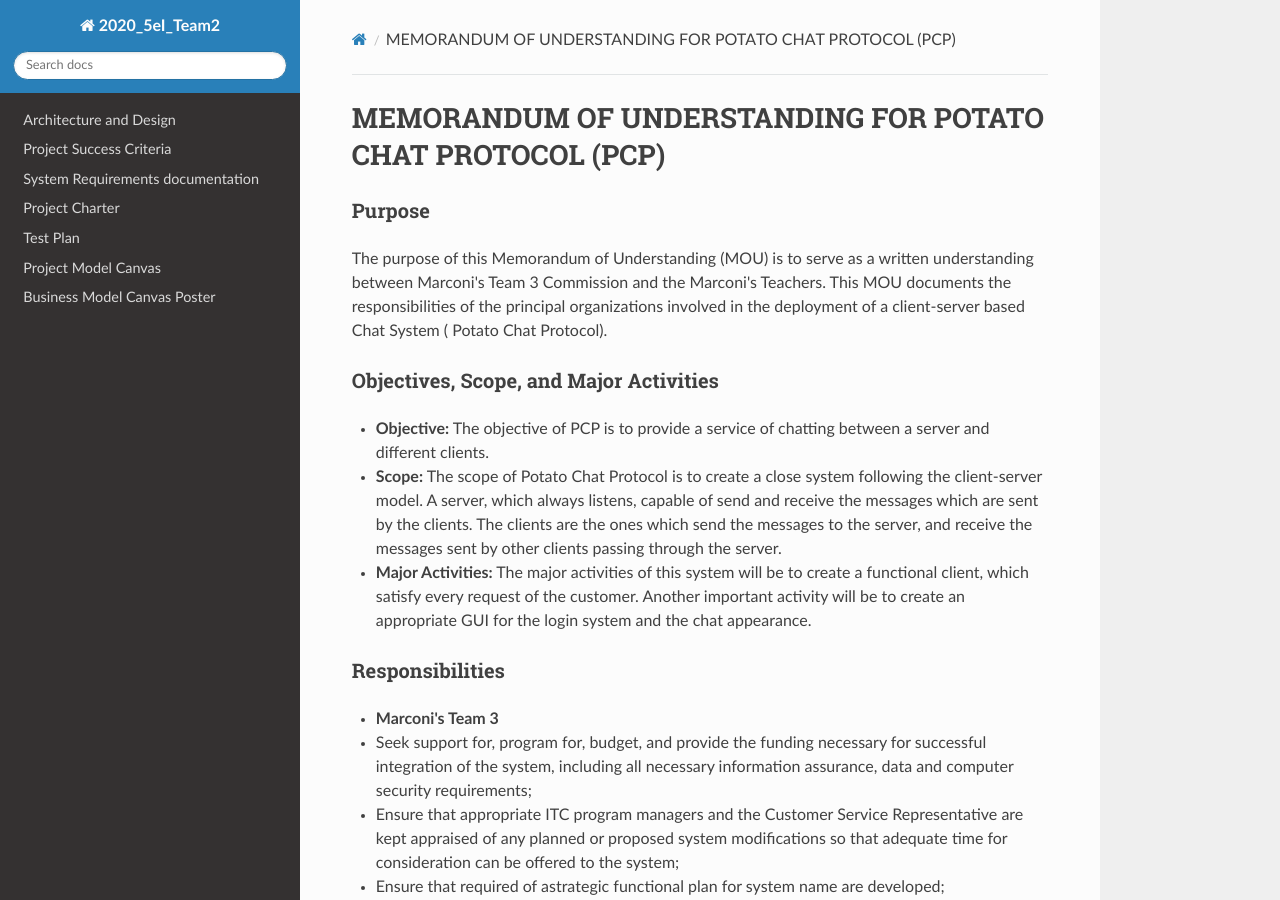
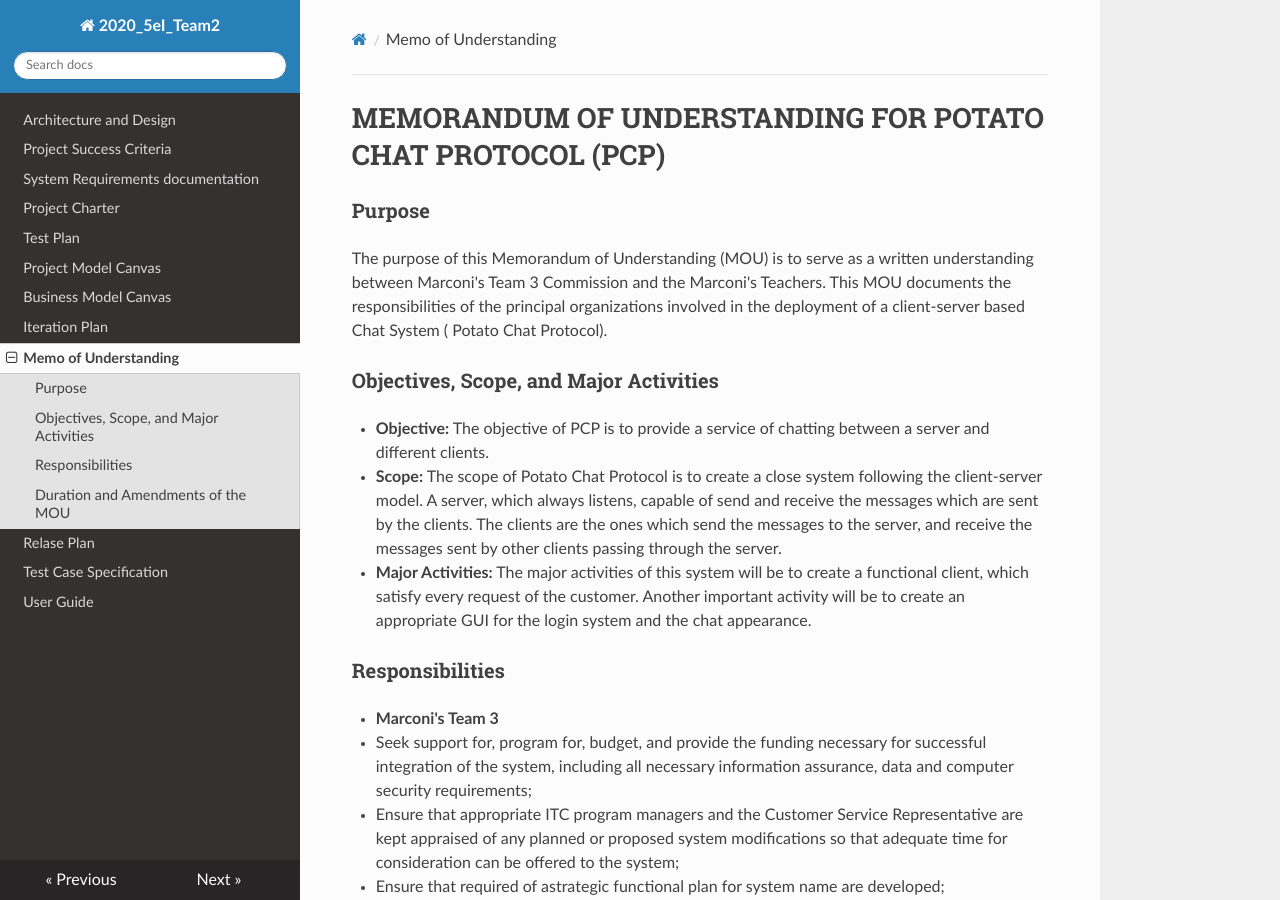
Before and after one commit to 01brazz/5EI_Group2_PCP, an MkDocs documentation site: the page built from docs/Memo of Understanding.md, in a window 1280 px wide and 900 px high. Built offline with MkDocs 1.6.1, drawn with Linux system fonts in a browser that asks for light colours; nearby versions of some CDN libraries.

Commit message:
Updated mkdocs

```diff
--- a/mkdocs.yml
+++ b/mkdocs.yml
@@ -6,7 +6,12 @@ nav:
     - 'Project Charter': 'Project Charter.md'
     - 'Test Plan': 'Test_Plan.md'
     - 'Project Model Canvas': 'Project_Model_Canvas.pdf'
-    - 'Business Model Canvas Poster': 'business_model_canvas_poster.pdf'
+    - 'Business Model Canvas': 'business_model_canvas_poster.pdf'
+    - 'Iteration Plan' : 'Iteration Plan.md'
+    - 'Memo of Understanding': 'Memo of Understanding.md'
+    - 'Relase Plan': 'Relase Plan.md'
+    - 'Test Case Specification': 'Test Case Specification.md'
+    - 'User Guide': 'User Guide.md'
 
 theme:
     name: readthedocs
```
